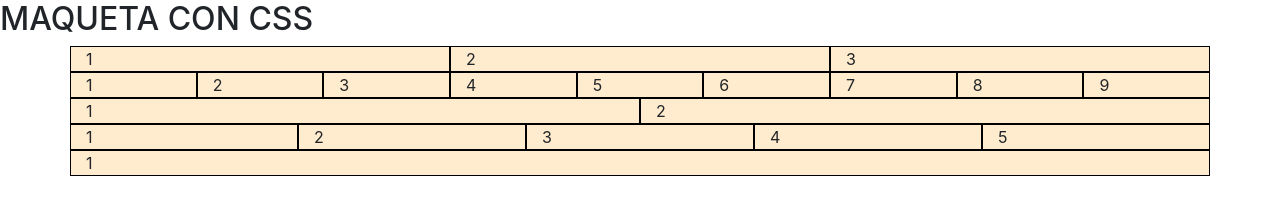
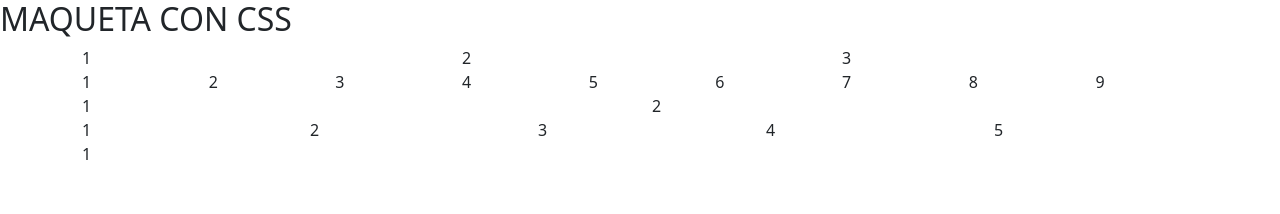
Before and after one commit to shhhhuo/Responsables9b, a plain HTML site: page index.html in a window 1280 px wide. Drawn offline with nearby package versions, Linux system fonts and the light colour scheme; files that its build step writes are made by us from their sources.

Commit message:
Bootstrap online desde CDN

```diff
--- a/estilos1.css
+++ b/estilos1.css
@@ -1,4 +1,4 @@
 .col {
-    border: 1px solid black;
-    background-color: blanchedalmond;
+    border: 1px solid rgb(212, 9, 9);
+    background-color: rgb(194, 121, 13);
 }
--- a/index.html
+++ b/index.html
@@ -4,8 +4,7 @@
     <meta charset="UTF-8">
     <meta name="viewport" content="width=device-width, initial-scale=1.0">
     <title>Document</title>
-    <link href="css/bootstrap.min.css" rel="stylesheet">
-    <link rel="stylesheet" href="css/custom/estilos1.css">
+    <link href="https://cdn.jsdelivr.net/npm/bootstrap@5.3.3/dist/css/bootstrap.min.css" rel="stylesheet" integrity="sha384-QWTKZyjpPEjISv5WaRU9OFeRpok6YctnYmDr5pNlyT2bRjXh0JMhjY6hW+ALEwIH" crossorigin="anonymous">
 </head>
 <body>
     <h2>MAQUETA CON CSS</h2>
@@ -51,6 +50,6 @@
              </div>
          </div>
     </div>
-<script src="js/bootstrap.bundle.min.js" ></script>
+    <script src="https://cdn.jsdelivr.net/npm/bootstrap@5.3.3/dist/js/bootstrap.bundle.min.js" integrity="sha384-YvpcrYf0tY3lHB60NNkmXc5s9fDVZLESaAA55NDzOxhy9GkcIdslK1eN7N6jIeHz" crossorigin="anonymous"></script>
 </body>
 </html>
```
